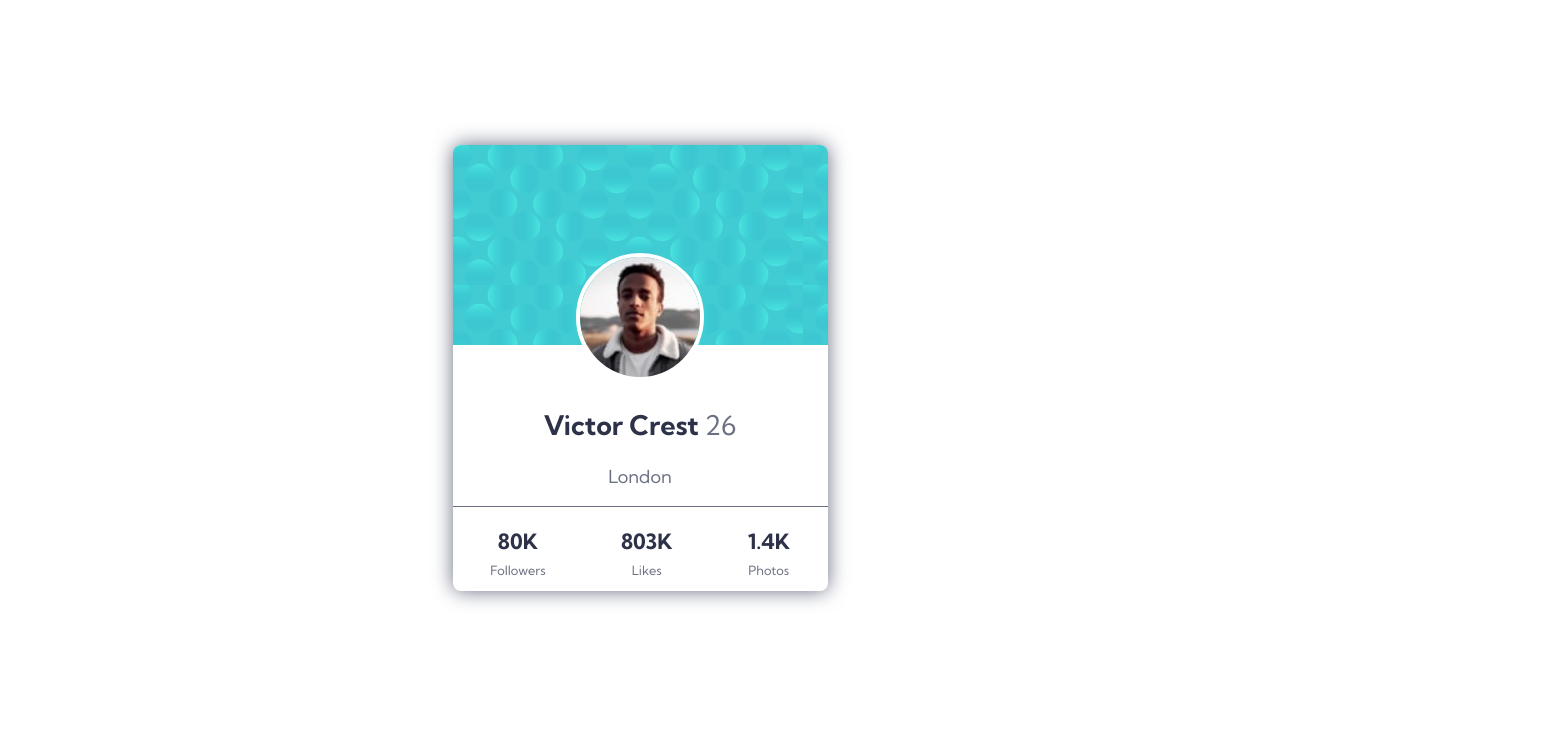
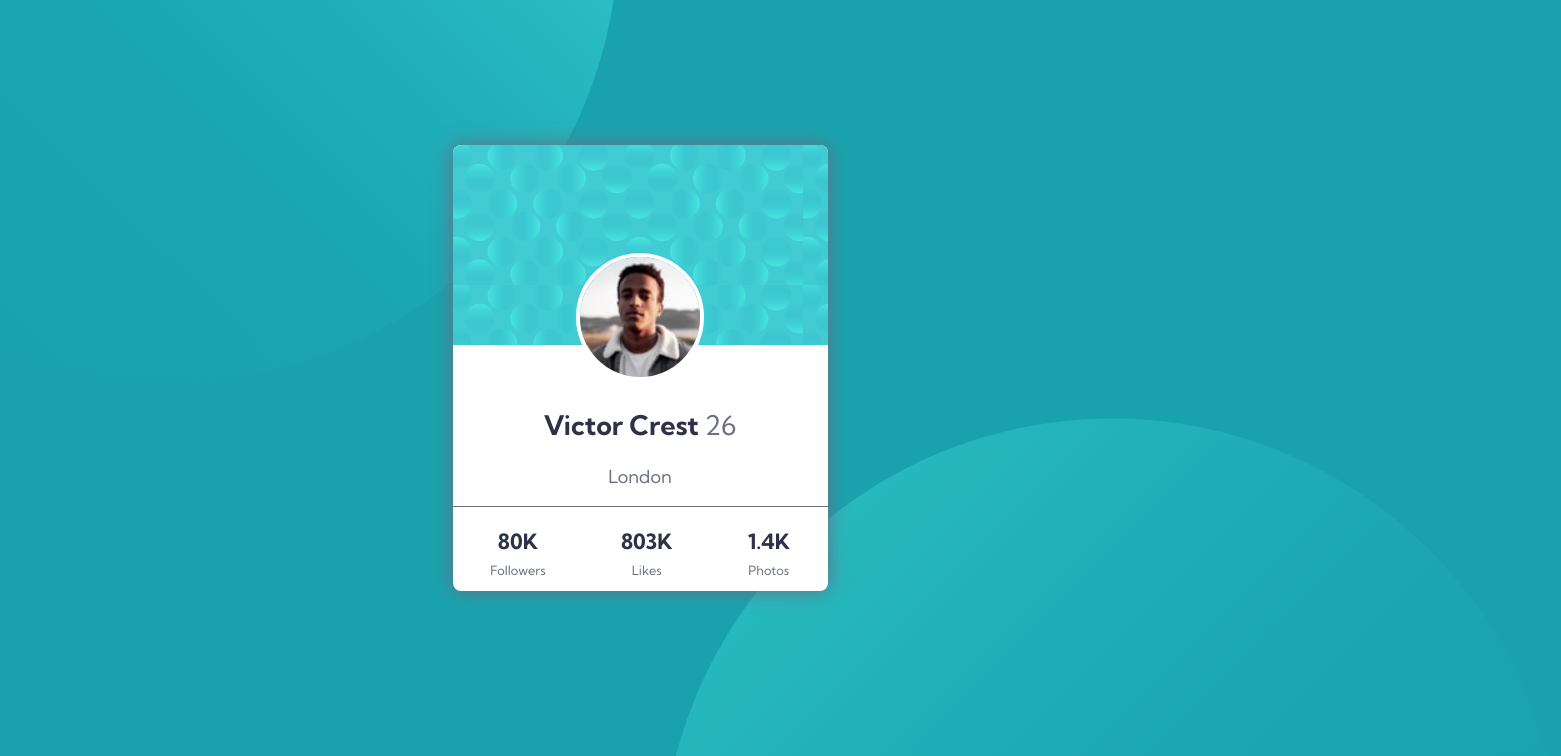
Before and after one commit to hriteek/profile-card-component-main, a plain HTML site: page index.html in a window 1280 px wide. Shown: the top 756 px of the page, 1561 px wide, since content can reach past the window. Drawn offline with Linux system fonts and the light colour scheme.

Commit message:
bg pattern added

```diff
--- a/index.html
+++ b/index.html
@@ -35,6 +35,10 @@
   <body>
     <div class="container">
       <section>
+        <div class="circles">
+          <img class="circle--top" src="./images/bg-pattern-top.svg" alt="">
+          <img class="circle--bottom" src="./images/bg-pattern-bottom.svg" alt="">
+        </div>
         <div class="section--top">
           <div class="background"></div>
           <div class="img__container">
--- a/styles.css
+++ b/styles.css
@@ -18,17 +18,8 @@ html {
 
 body {
   font-size: 18px;
-  /* background-color: var(--clr-cyan); */
-}
-
-body::before{
-	content: '';
-	background-image: url('./images/bg-pattern-top.svg');
-	position: absolute;
-	top: 0;
-	left: 0;
-	width: 20px;
-	height: 20px;
+  background-color: var(--clr-cyan);
+  overflow-x: hidden;
 }
 
 img {
@@ -44,12 +35,30 @@ img {
   align-items: center;
 }
 
+.circle--top,
+.circle--bottom {
+  position: absolute;
+  width: 900px;
+  height: auto;
+  z-index: -999999;
+}
+
+.circle--top {
+  top: -518px;
+  left: -281px;
+}
+
+.circle--bottom {
+  bottom: -518px;
+  right: -281px;
+}
+
 section {
   background-color: white;
   text-align: center;
   width: 375px;
   border-radius: 8px;
-	box-shadow: 0 0 20px var(--clr-primary);
+  box-shadow: 0 0 20px var(--clr-primary);
 }
 
 .section--top img {
@@ -66,7 +75,7 @@ section {
 }
 
 .stats h3 {
-	margin-bottom: .4em;
+  margin-bottom: 0.4em;
 }
 
 .section--top span,
@@ -76,8 +85,8 @@ section {
 }
 
 .stats p {
-	font-size: .8rem;
-	margin-top: 0;
+  font-size: 0.8rem;
+  margin-top: 0;
 }
 
 .section--top p {
@@ -91,7 +100,7 @@ section {
 .background {
   height: 25vh;
   border-radius: 8px 8px 0 0;
-	background-image: url('./images/bg-pattern-card.svg');
+  background-image: url('./images/bg-pattern-card.svg');
 }
 
 .stats {
```
